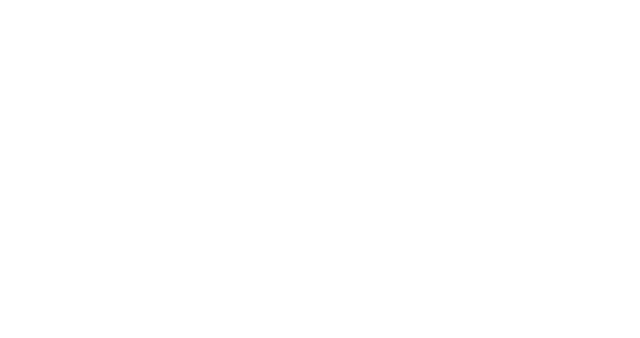
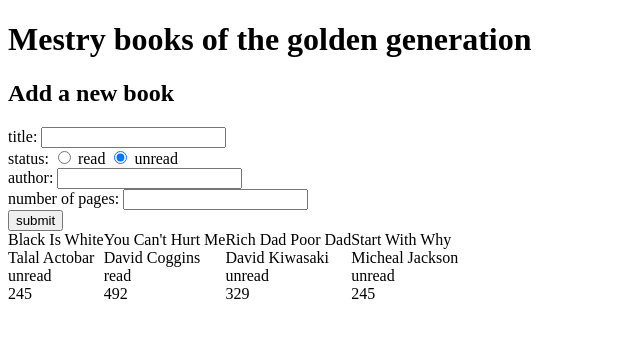
Before and after one commit to elmejdki/Library, a website: page index.html in a window 1280 px wide. Shown: the whole page, without its empty margins (0-640 px from the left). Drawn offline with Linux system fonts and the light colour scheme.

Commit message:
Add the render method, Fix the addBookToLibrary mehtod

```diff
--- a/app.js
+++ b/app.js
@@ -1,24 +1,92 @@
-let myLibrary = [];
+const books = [];
 
-function Book(title, num_pages, author) {
+const formButton = document.getElementById('form_submit_button');
+const bookTitle = document.getElementById('book_title');
+const bookStatus = document.querySelector("input[name='status']:checked");
+const bookAuthor = document.getElementById('book_author');
+const bookPages = document.getElementById('book_pages');
+const booksContainer = document.getElementById('books_container');
+
+function Book(title, status, author, numPages) {
   // the constructor...
   this.title = title;
-  this.num_pages = num_pages;
+  this.status = status;
   this.author = author;
+  this.pages = numPages;
 }
 
-function addBookToLibrary(book) {
-  // do stuff here
-  // take user input
-  myLibrary.push(book)
+function addBookToLibrary({ title, status, author, pages }) {
+  const book = new Book(title, status, author, pages);
+  books.push(book);
 }
 
-function eachBook(library) {
-	// for(let book in library) {
-	//
-	// }
+formButton.addEventListener('click', (e) => {
+  e.preventDefault();
+
+  addBookToLibrary({
+    title: bookTitle.value,
+    status: bookStatus.value,
+    author: bookAuthor.value,
+    pages: bookPages.value,
+  });
+
+  bookTitle.value = '';
+  bookAuthor.value = '';
+  bookPages.value = '';
+});
+
+function render() {
+  books.forEach((el) => {
+    const bookContainer = document.createElement('div');
+    const title = document.createElement('div');
+    const author = document.createElement('div');
+    const status = document.createElement('div');
+    const pages = document.createElement('div');
+
+    bookContainer.className = 'book_container';
+    title.className = 'title';
+    author.className = 'author';
+    status.className = 'status';
+    pages.className = 'pages';
+
+    title.textContent = el.title;
+    bookContainer.appendChild(title);
+    author.textContent = el.author;
+    bookContainer.appendChild(author);
+    status.textContent = el.status;
+    bookContainer.appendChild(status);
+    pages.textContent = el.pages;
+    bookContainer.appendChild(pages);
+    booksContainer.appendChild(bookContainer);
+  });
 }
 
-let bookOne = new Book("things fall apart", 4, "james");
+addBookToLibrary({
+  title: 'Black is white',
+  status: 'unread',
+  author: 'Talal actobar',
+  pages: 245,
+});
 
-addBookToLibrary(bookOne)
+addBookToLibrary({
+  title: "You can't Hurt me",
+  status: 'read',
+  author: 'David Coggins',
+  pages: 492,
+});
+
+addBookToLibrary({
+  title: 'Rich Dad Poor Dad',
+  status: 'unread',
+  author: 'David Kiwasaki',
+  pages: 329,
+});
+
+addBookToLibrary({
+  title: 'start with why',
+  status: 'unread',
+  author: 'Micheal Jackson',
+  pages: 245,
+});
+
+render();
--- a/assets/stylesheet/style.css
+++ b/assets/stylesheet/style.css
@@ -0,0 +1,17 @@
+.books_container {
+  display: flex;
+  justify-content: center;
+}
+
+.book_container {
+  display: inline-block;
+}
+
+.book_container .title,
+.book_container .author {
+  text-transform: capitalize;
+}
+
+.book_container .pages,
+.book_container .status {
+}
--- a/index.html
+++ b/index.html
@@ -1,13 +1,48 @@
 <!DOCTYPE html>
 <html lang="en">
-<head>
-    <meta charset="UTF-8">
-    <meta name="viewport" content="width=device-width, initial-scale=1.0">
-    <link rel="stylesheet" href="assets/stylesheet/style.css"/>
+  <head>
+    <meta charset="UTF-8" />
+    <meta name="viewport" content="width=device-width, initial-scale=1.0" />
+    <link rel="stylesheet" href="assets/stylesheet/style.css" />
     <title>Library</title>
-</head>
-<body>
+  </head>
+  <body>
+    <h1>Mestry books of the golden generation</h1>
+
+    <form>
+      <h2>Add a new book</h2>
+      <div>
+        <label for="book_title">title: </label>
+        <input type="text" id="book_title" />
+      </div>
+
+      <div>
+        <label for="book_status">status: </label>
+        <span>
+          <input type="radio" name="status" value="read" />
+          read
+        </span>
+        <span>
+          <input type="radio" name="status" value="unread" checked />
+          unread
+        </span>
+      </div>
+
+      <div>
+        <label for="book_author">author: </label>
+        <input type="text" id="book_author" />
+      </div>
+
+      <div>
+        <label for="book_pages">number of pages: </label>
+        <input type="number" id="book_pages" />
+      </div>
+
+      <button id="form_submit_button">submit</button>
+    </form>
+
+    <div id="books_container"></div>
 
     <script src="app.js"></script>
-</body>
+  </body>
 </html>
```
